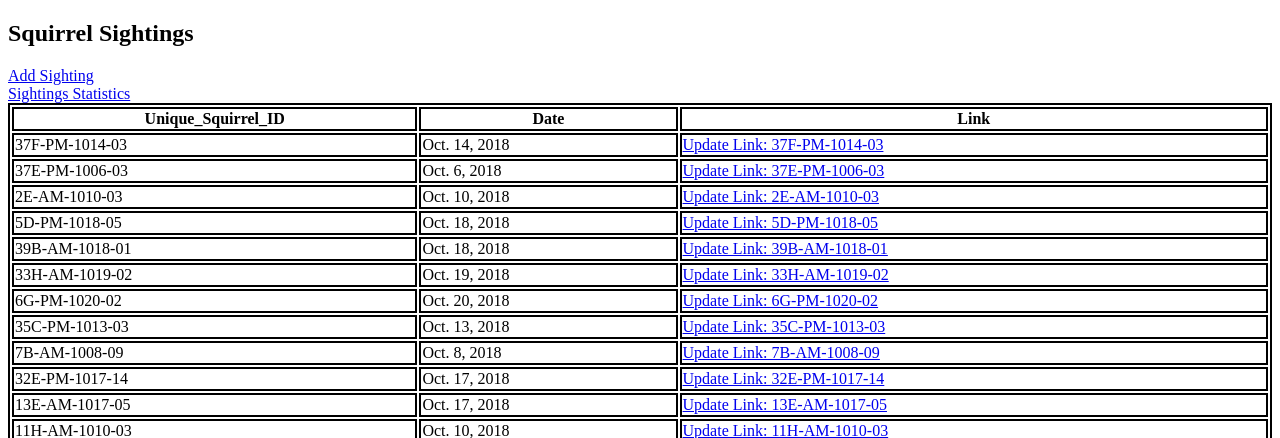
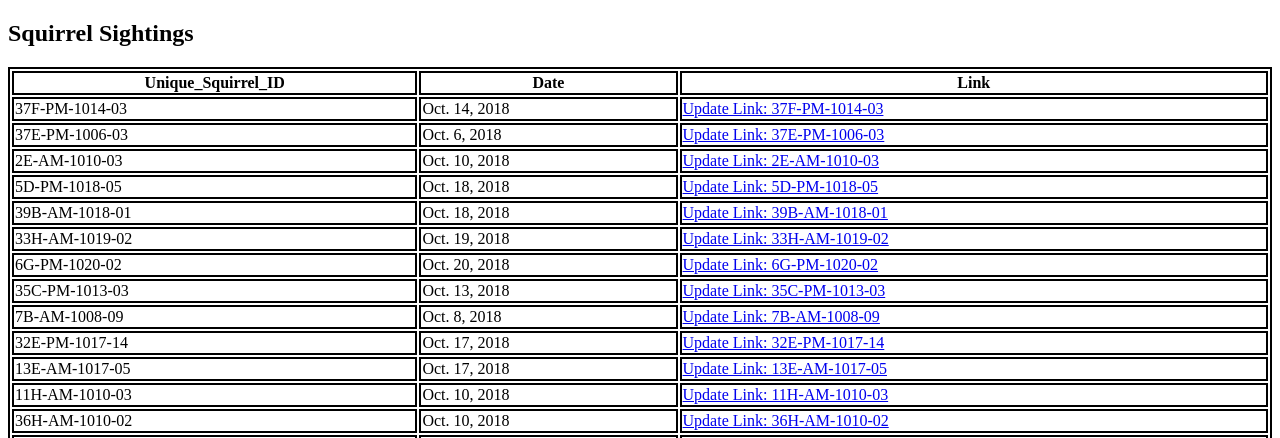
Before and after one commit to Katiavictoria/Squirrel_Tracker_Project, a Django app: page /sightings/ in a window 1280 px wide. Shown: the top 438 px of the page. Run offline with Django 3.2, Linux system fonts and the light colour scheme; data comes from the database, SQL or seed files in the repository.

Commit message:
Update sighthings.html

```diff
--- a/squirrel_tracker/templates/sightings.html
+++ b/squirrel_tracker/templates/sightings.html
@@ -9,9 +9,7 @@ table, th, td {
 </head>
 <body>
 <h2>Squirrel Sightings</h2>
-<a href="/sightings/add/">Add Sighting</a>
-<br>
-<a href="/sightings/statistics/">Sightings Statistics</a>
+
 	<table style="width:100%">
 	    <tr>
 		    <th>Unique_Squirrel_ID</th>
```
